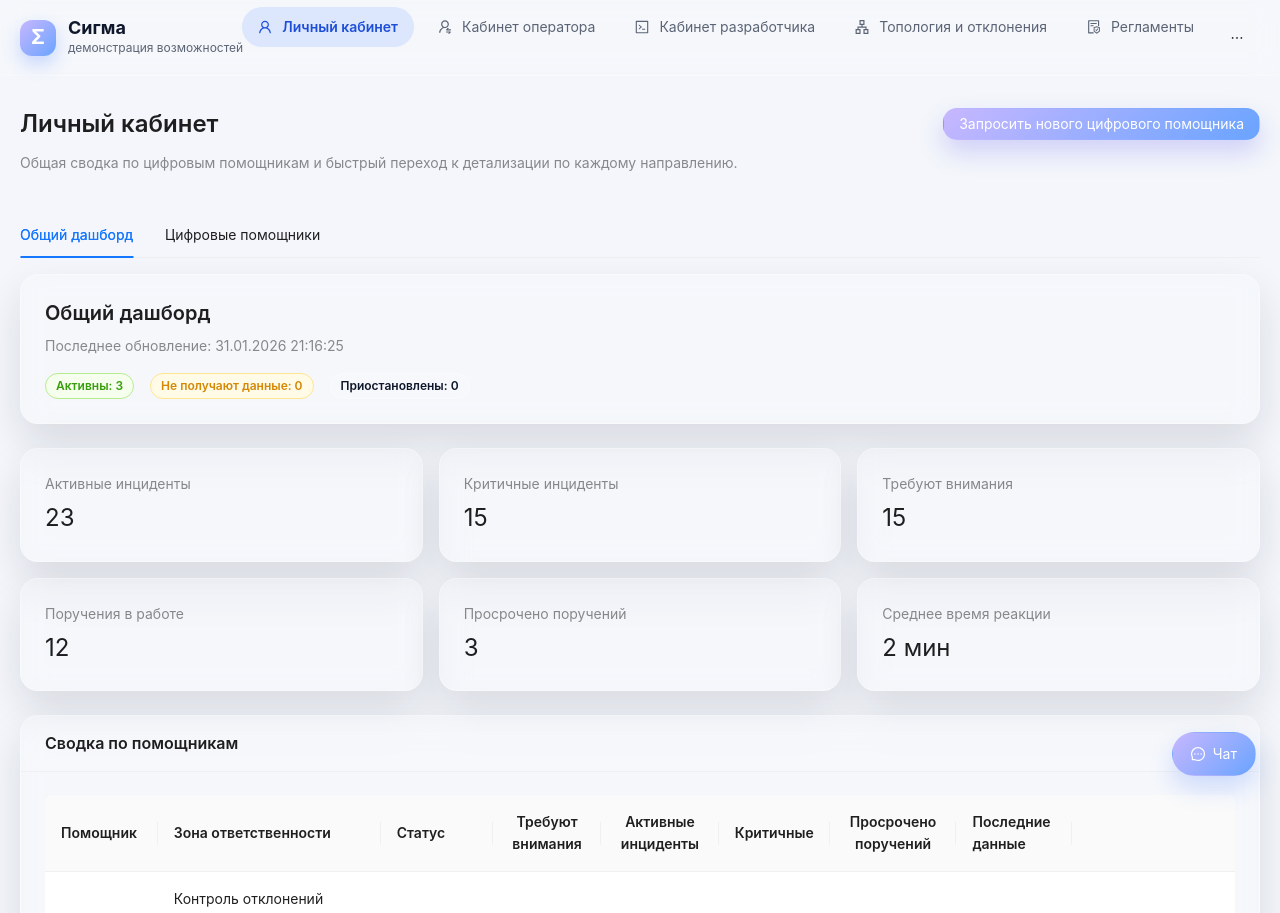
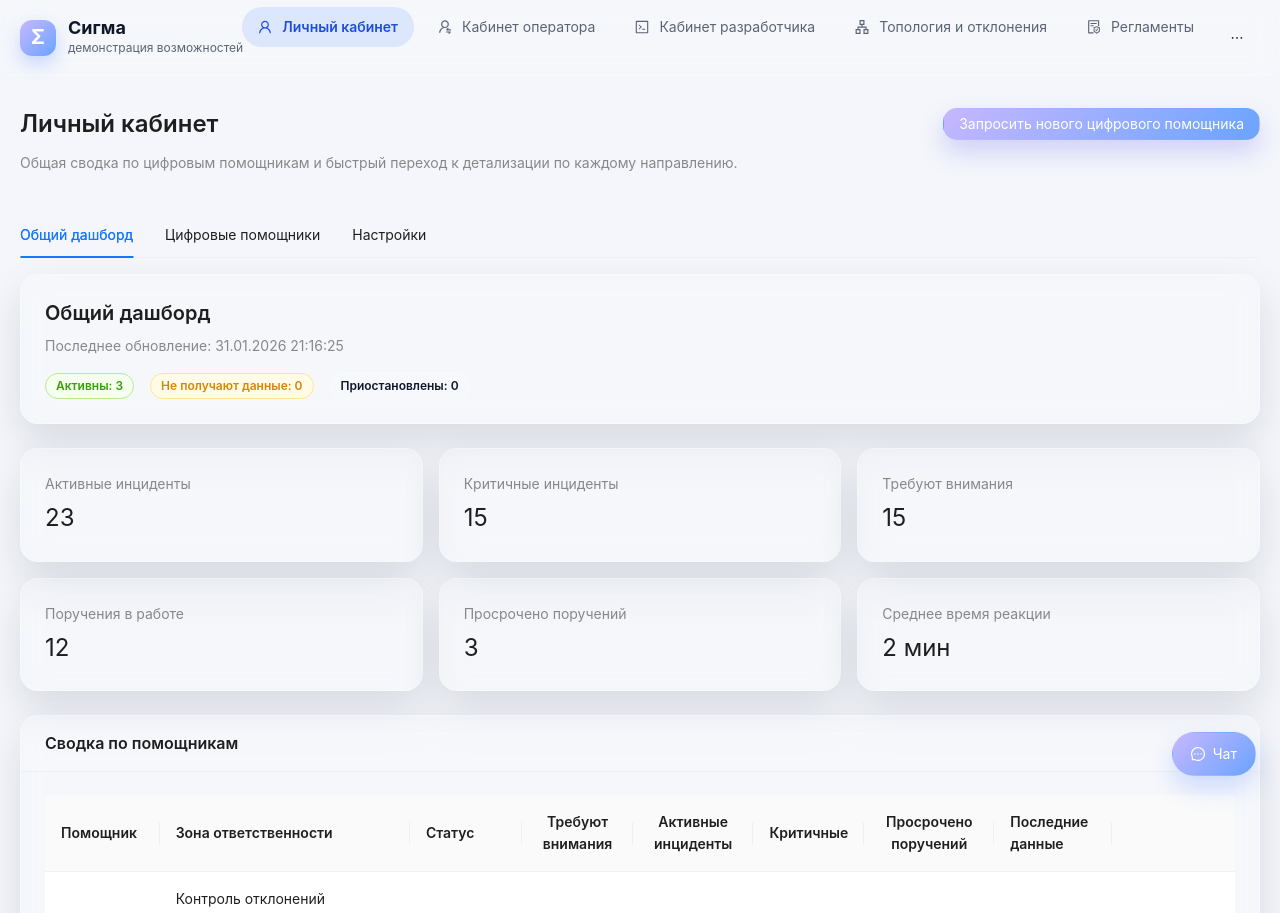
Before and after one commit to vadign/sigma-mvp-frontend, a React (Vite) app: page /cabinet in a window 1280 px wide. Shown: the top 913 px of the page. Built offline with nearby package versions, Linux system fonts and the light colour scheme.

Commit message:
Move assistant settings to top-level tab and improve settings table UX

```diff
--- a/src/index.css
+++ b/src/index.css
@@ -307,6 +307,22 @@ body {
 .notification-table .ant-table-container,
 .notification-table .ant-table-content {
   overflow-x: hidden;
+}
+
+.settings-table-compact .ant-table-thead > tr > th,
+.settings-table-compact .ant-table-tbody > tr > td {
+  padding: 8px 10px;
+  font-size: 13px;
+}
+
+.settings-table-compact .ant-tag {
+  margin-inline-end: 0;
+  padding: 1px 8px;
+  font-size: 12px;
+}
+
+.settings-table-compact .ant-switch {
+  min-width: 52px;
 }
 
 .info-card {
--- a/src/pages/CabinetPage.tsx
+++ b/src/pages/CabinetPage.tsx
@@ -11,6 +11,7 @@ import {
   Select,
   Space,
   Statistic,
+  Switch,
   Table,
   Tabs,
   Tag,
@@ -18,7 +19,6 @@ import {
   Typography,
   message,
 } from 'antd';
-import { SettingOutlined } from '@ant-design/icons';
 import type { ColumnsType } from 'antd/es/table';
 import dayjs from 'dayjs';
 import { useNavigate, useSearchParams } from 'react-router-dom';
@@ -38,7 +38,7 @@ import {
   resolveAgentIdForEvent,
 } from '../utils/agents';
 import { getSeverityMeta } from '../utils/severity';
-import { getAgentSettings, useAgentSettings } from '../features/agentSettings/store';
+import { getAgentSettings, updateAgentSettings, useAgentSettings } from '../features/agentSettings/store';
 
 interface AgentRow {
   id: AgentId;
@@ -52,6 +52,7 @@ interface AgentRow {
   lastDataAt: dayjs.Dayjs | null;
   updatedAtLabel: string;
   updatedAtTooltip?: string;
+  decisionMode: 'recommend' | 'confirm' | 'auto';
 }
 
 interface RequestFormValues {
@@ -109,6 +110,30 @@ const resolveActionTypeColor = (actionType: DemoActionLogEntry['actionType']) =>
   return map[actionType];
 };
 
+const resolveDecisionModeMeta = (mode: AgentRow['decisionMode']) => {
+  switch (mode) {
+    case 'auto':
+      return { label: 'Автономно', color: 'green' };
+    case 'recommend':
+      return { label: 'Рекомендовать', color: 'blue' };
+    case 'confirm':
+    default:
+      return { label: 'С подтверждением', color: 'gold' };
+  }
+};
+
+const resolveCompactStatusMeta = (status: AgentRow['status']) => {
+  switch (status) {
+    case 'Активен':
+      return { label: 'Активен', color: 'green' };
+    case 'Не получает данные':
+      return { label: 'Нет данных', color: 'gold' };
+    case 'Приостановлен':
+    default:
+      return { label: 'Пауза', color: 'default' };
+  }
+};
+
 const resolveTaskOverdue = (task: DemoTaskDecision, now: number) => {
   return task.status === 'Overdue' || (dayjs(task.dueAt).isBefore(dayjs(now)) && task.status !== 'Done');
 };
@@ -130,17 +155,18 @@ function CabinetPage() {
   const [form] = Form.useForm<RequestFormValues>();
   const [isModalOpen, setIsModalOpen] = useState(false);
   const [isSubmitting, setIsSubmitting] = useState(false);
-  const [activeTab, setActiveTab] = useState<'overview' | 'assistants'>('overview');
+  const [activeTab, setActiveTab] = useState<'overview' | 'assistants' | 'settings'>('overview');
   const [settingsAgentId, setSettingsAgentId] = useState<AgentId | null>(null);
 
   const { now, agents, events, actionLog, tasksDecisions, timeseries } = useDemoData();
-  useAgentSettings();
+  const agentSettingsStore = useAgentSettings();
   const formValues = Form.useWatch([], form);
 
   useEffect(() => {
     const settingsParam = searchParams.get('settings');
     if (settingsParam === 'heat' || settingsParam === 'air' || settingsParam === 'noise') {
       setSettingsAgentId(settingsParam);
+      setActiveTab('settings');
     }
   }, [searchParams]);
 
@@ -156,6 +182,12 @@ function CabinetPage() {
     const nextParams = new URLSearchParams(searchParams);
     nextParams.delete('settings');
     setSearchParams(nextParams, { replace: true });
+  };
+
+  const toggleAssistantEnabled = (agentId: AgentId, enabled: boolean) => {
+    updateAgentSettings(agentId, { isPaused: !enabled });
+    const assistantName = agents.find((agent) => agent.id === agentId)?.name ?? 'Помощник';
+    message.success(`${assistantName}: ${enabled ? 'включен' : 'выключен'}`);
   };
 
   const isSubmitEnabled = useMemo(() => {
@@ -260,7 +292,7 @@ function CabinetPage() {
         }, null as dayjs.Dayjs | null);
         const lastDataAt = lastEventAt ?? lastActionAt;
 
-        const settings = getAgentSettings(agent.id);
+        const settings = agentSettingsStore[agent.id] ?? getAgentSettings(agent.id);
         const minutesAgo = lastDataAt ? dayjs(now).diff(lastDataAt, 'minute') : null;
         const threshold = settings.noDataThresholdMinutes ?? STALE_DATA_THRESHOLD_MINUTES;
         const isStale = minutesAgo == null || minutesAgo > threshold;
@@ -274,7 +306,6 @@ function CabinetPage() {
         const updatedAtTooltip = isStale
           ? `Нет новых данных более ${threshold} минут`
           : undefined;
-
         return {
           id: agent.id,
           title: agent.name,
@@ -287,13 +318,14 @@ function CabinetPage() {
           lastDataAt,
           updatedAtLabel,
           updatedAtTooltip,
+          decisionMode: settings.decisionMode,
         };
       })
       .sort((a, b) => {
         if (b.attentionCount !== a.attentionCount) return b.attentionCount - a.attentionCount;
         return b.criticalIncidents - a.criticalIncidents;
       });
-  }, [agents, events, tasksDecisions, now, actionLog]);
+  }, [agents, events, tasksDecisions, now, actionLog, agentSettingsStore]);
 
   const assistantsByStatus = useMemo(
     () =>
@@ -466,13 +498,75 @@ function CabinetPage() {
       align: 'right',
       render: (_: unknown, record) => (
         <Space>
-          <Tooltip title="Настройки">
-            <Button type="text" icon={<SettingOutlined />} aria-label={`Настройки ${record.title}`} onClick={() => openSettings(record.id)} />
-          </Tooltip>
           <Button type="link" onClick={() => navigate(`/cabinet/${record.id}`)}>
             Открыть
           </Button>
         </Space>
+      ),
+    },
+  ];
+
+  const settingsColumns: ColumnsType<AgentRow> = [
+    {
+      title: 'Помощник',
+      dataIndex: 'title',
+      width: 220,
+      render: (_: string, record) => (
+        <Tooltip title={record.title}>
+          <Typography.Link
+            onClick={() => navigate(`/cabinet/${record.id}`)}
+            style={{ display: 'inline-block', maxWidth: 210, overflow: 'hidden', textOverflow: 'ellipsis', whiteSpace: 'nowrap' }}
+          >
+            {record.title}
+          </Typography.Link>
+        </Tooltip>
+      ),
+    },
+    {
+      title: 'Статус',
+      dataIndex: 'status',
+      width: 130,
+      render: (_: string, record) =>
+        record.updatedAtTooltip ? (
+          <Tooltip title={record.updatedAtTooltip}>
+            <Tag color={resolveCompactStatusMeta(record.status).color}>{resolveCompactStatusMeta(record.status).label}</Tag>
+          </Tooltip>
+        ) : (
+          <Tag color={resolveCompactStatusMeta(record.status).color}>{resolveCompactStatusMeta(record.status).label}</Tag>
+        ),
+    },
+    {
+      title: 'Режим решений',
+      dataIndex: 'decisionMode',
+      width: 190,
+      render: (value: AgentRow['decisionMode']) => {
+        const meta = resolveDecisionModeMeta(value);
+        return <Tag color={meta.color}>{meta.label}</Tag>;
+      },
+    },
+    {
+      title: 'Вкл/Выкл',
+      key: 'enabled',
+      align: 'center',
+      width: 110,
+      render: (_: unknown, record) => (
+        <Switch
+          checked={record.status !== 'Приостановлен'}
+          checkedChildren="Вкл"
+          unCheckedChildren="Выкл"
+          onChange={(value) => toggleAssistantEnabled(record.id, value)}
+        />
+      ),
+    },
+    {
+      title: 'Управление',
+      key: 'settings',
+      align: 'right',
+      width: 150,
+      render: (_: unknown, record) => (
+        <Button type="primary" size="small" onClick={() => openSettings(record.id)}>
+          Настройки
+        </Button>
       ),
     },
   ];
@@ -495,7 +589,7 @@ function CabinetPage() {
 
       <Tabs
         activeKey={activeTab}
-        onChange={(key) => setActiveTab(key as 'overview' | 'assistants')}
+        onChange={(key) => setActiveTab(key as 'overview' | 'assistants' | 'settings')}
         items={[
           {
             key: 'overview',
@@ -689,6 +783,20 @@ function CabinetPage() {
               </Card>
             ),
           },
+          {
+            key: 'settings',
+            label: 'Настройки',
+            children: (
+              <Card>
+                <Space direction="vertical" style={{ width: '100%' }} size="middle">
+                  <Typography.Text type="secondary">
+                    Выберите помощника, чтобы открыть его параметры работы и пороги мониторинга.
+                  </Typography.Text>
+                  <Table rowKey="id" dataSource={agentRows} columns={settingsColumns} pagination={false} size="small" className="settings-table-compact" />
+                </Space>
+              </Card>
+            ),
+          },
         ]}
       />
 
```
